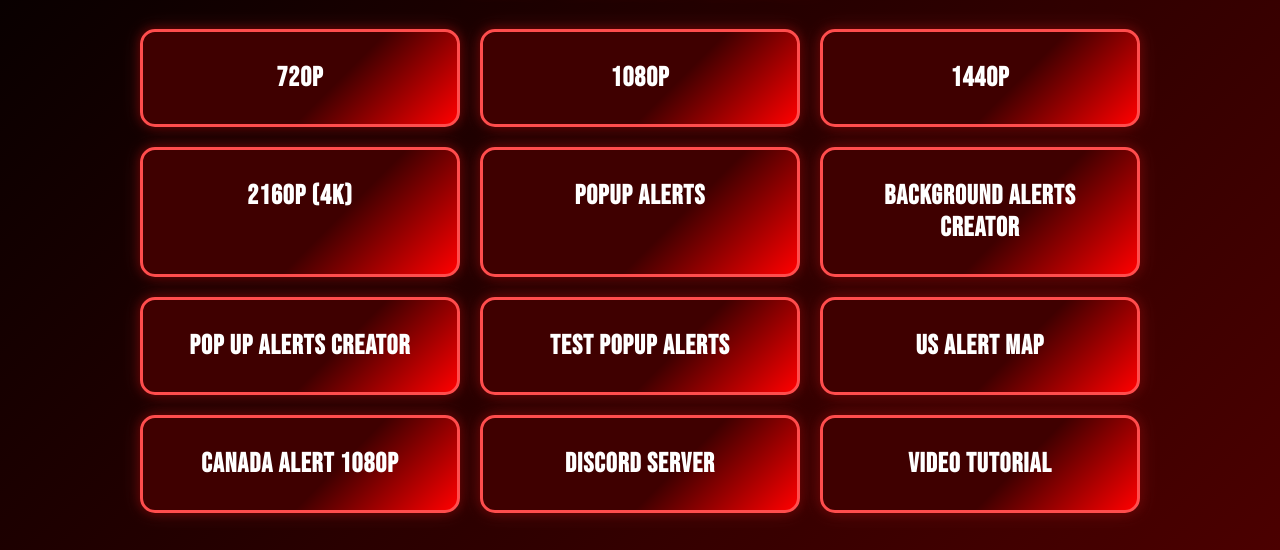
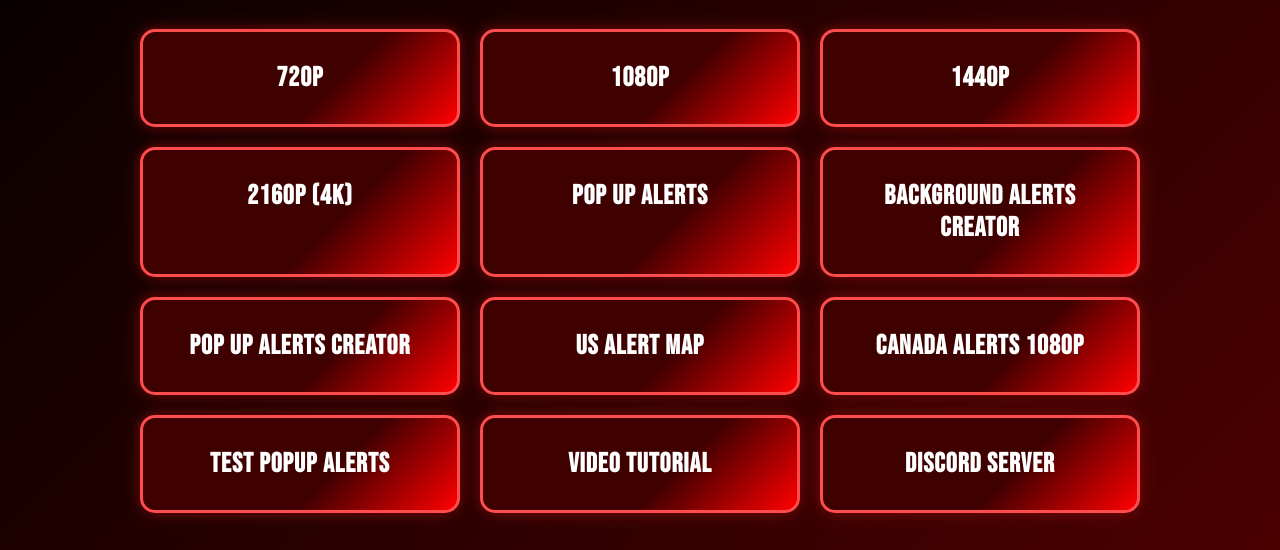
Before and after one commit to Skilly1213/Warnverlay-Musium, a plain HTML site: page v3.1.html in a window 1280 px wide. Shown: the part 250-800 px from the top of the page. Drawn offline with Linux system fonts and the light colour scheme.

Commit message:
Fix HTML encoding issues in v3.1.html

```diff
--- a/v3.1.html
+++ b/v3.1.html
@@ -150,14 +150,14 @@
             <a href="1080p - Copy.html" class="resolution">1080p</a>
             <a href="1440p - Copy.html" class="resolution">1440p</a>
             <a href="2160p - Copy.html" class="resolution">2160p (4K)</a>
-            <a href="warnings.html" class="resolution">Popup Alerts</a>
+            <a href="popupalerts.html" class="resolution">Pop up Alerts</a>
             <a href="overlayeditor - Copy.html" class="resolution">Background Alerts Creator</a>
             <a href="popupalertseditor.html" class="resolution">Pop up Alerts Creator</a>
+            <a href="usalertmap.html" class="resolution">US Alert Map</a>
+            <a href="canadaalerts1080p.html" class="resolution">Canada Alerts 1080p</a>
             <a href="testpopupalerts.html" class="resolution">Test Popup Alerts</a>
-            <a href="usalertmap.html" class="resolution">US Alert Map</a>
-            <a href="canadaalerts1080p.html" class="resolution">Canada Alert 1080p</a>
+            <a href="https://www.youtube.com/watch?v=I2t6H0lTaLc&t=24s" class="resolution">Video Tutorial</a>
             <a href="https://discord.gg/PUQvrMJwS" class="resolution">Discord Server</a>
-            <a href="https://www.youtube.com/watch?v=I2t6H0lTaLc&t=24s" class="resolution">Video Tutorial</a>
   </div>
 </body>
 </html>
```
